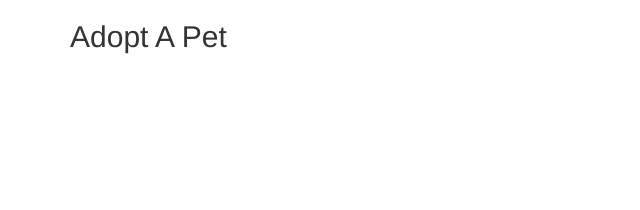
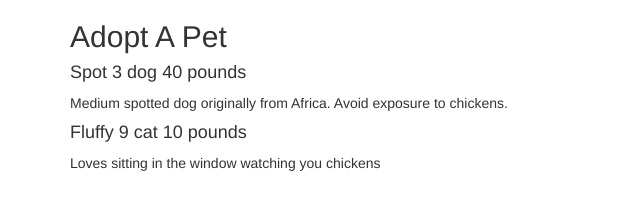
Before and after one commit to bseaver/adopt-a-pet, a plain HTML site: page index.html in a window 1280 px wide. Shown: the whole page, without its empty margins (0-640 px from the left). Drawn offline with Linux system fonts and the light colour scheme.

Commit message:
add scripts to generate content

```diff
--- a/index.html
+++ b/index.html
@@ -12,6 +12,17 @@
     <div class="container">
       <h2>Adopt A Pet</h2>
 
+      <div id="petList">
+        <h4>
+          <span>sampleName</span>
+          <span>sampleAge</span>
+          <span>sampleType</span>
+          <span>sampleWeight</span>
+        </h4>
+        <p><span>sampleDescription</span></p>
+      </div>
+
+
     </div> <!-- End container -->
   </body>
 </html>
--- a/js/scripts.js
+++ b/js/scripts.js
@@ -1,15 +1,48 @@
   ////////////////////
  // Back End Section
 ////////////////////
+petTypes = [
+  ["cat"],
+  ["dog"]
+]
 
+pets = [
+  ["1", "Spot", "3", "dog", "", "40 pounds", "Medium spotted dog originally from Africa.  Avoid exposure to chickens."],
+  ["2", "Fluffy", "9", "cat", "", "10 pounds", "Loves sitting in the window watching you chickens"]
+]
 
   /////////////////////
  // Front End Section
 /////////////////////
+var petTemplate;
 
+function displayAllPets() {
+  $("#petList").html("");
+
+  pets.forEach(function (petData){
+    var nextPet = petTemplate;
+    var petDataReplacements = [
+      ["sampleName", 1],
+      ["sampleAge", 2],
+      ["sampleType", 3],
+      ["sampleWeight", 5],
+      ["sampleDescription", 6]
+    ];
+
+    petDataReplacements.forEach(function(replacementData) {
+      nextPet = nextPet.replace(replacementData[0], petData[replacementData[1]])
+    });
+
+    $("#petList").append(nextPet);
+  });
+}
 
 
 $(document).ready(function() {
+  // Get template for pets
+  petTemplate = $("#petList").html();
 
+  // Display all pets
+  displayAllPets();
 
 }); // End document ready
```
